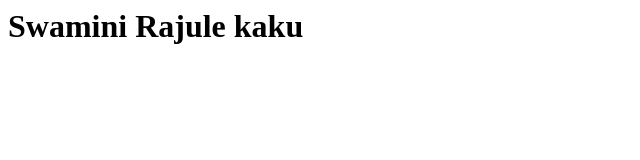
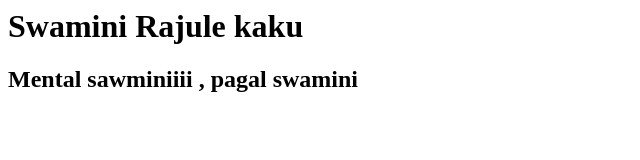
Before and after one commit to maulikarche100/git-practice, a plain HTML site: page index.html in a window 1280 px wide. Shown: the whole page, without its empty margins (0-640 px from the left). Drawn offline with Linux system fonts and the light colour scheme.

Commit message:
Update index.html

```diff
--- a/index.html
+++ b/index.html
@@ -1 +1,2 @@
 <h1>Swamini Rajule kaku<h1/>
+  <h2>Mental sawminiiii , pagal swamini </h2>
```
